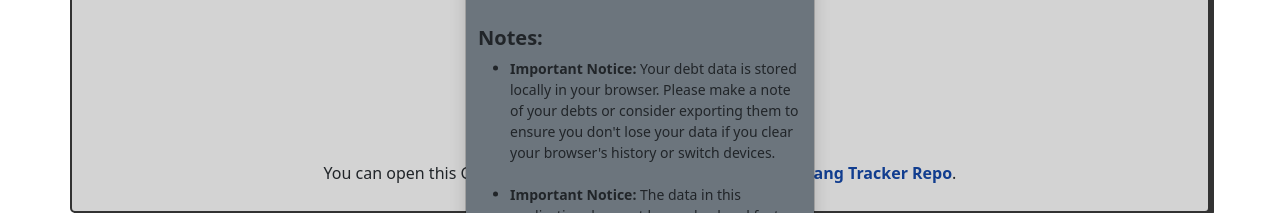
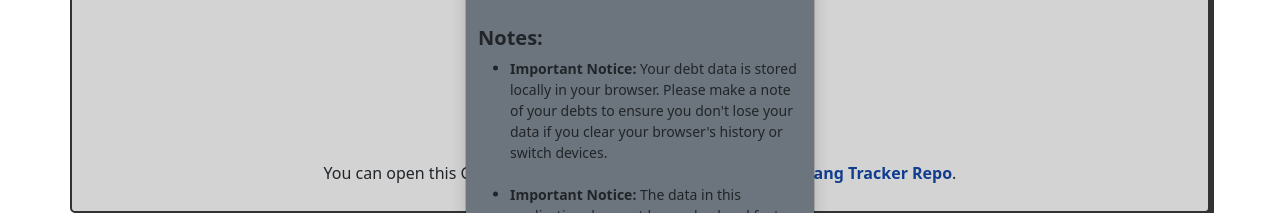
Before and after one commit to panzerweb/Utang-Tracker-Home, a plain HTML site: page index.html in a window 1280 px wide. Shown: the part 259-472 px from the top of the page. Drawn offline with nearby package versions, Linux system fonts and the light colour scheme; a web font is replaced by a local one.

Commit message:
Update Toast

```diff
--- a/index.html
+++ b/index.html
@@ -42,8 +42,7 @@
             <ul>
                 <li> <strong>Important Notice:</strong>
                     Your debt data is stored locally in your browser.
-                    Please make a note of your debts or consider exporting
-                    them to ensure you don't lose your data if you clear your
+                    Please make a note of your debts to ensure you don't lose your data if you clear your
                     browser's history or switch devices.
                 </li>
                 <br>
```
